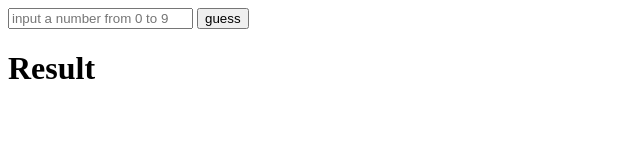
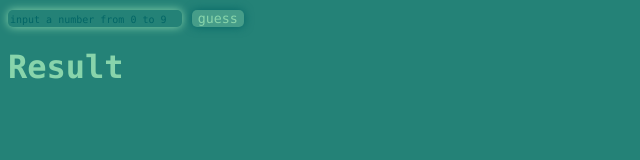
Before and after one commit to M00St4r/WebserverExercise, a website: page frontend/index.html in a window 1280 px wide. Shown: the whole page, without its empty margins (0-640 px from the left). Drawn offline with Linux system fonts and the light colour scheme.

Commit message:
clean simple style

```diff
--- a/frontend/index.html
+++ b/frontend/index.html
@@ -3,7 +3,8 @@
 <head>
     <meta charset="UTF-8">
     <meta name="viewport" content="width=device-width, initial-scale=1.0">
-    <title>Login</title>
+    <title>Guess a Number</title>
+    <link rel='stylesheet' type='text/css' media='screen' href='stylesheet.css'>
     <!-- Script wird defer geladen, damit DOM verfügbar ist -->
     <script type="module" src="script.js" defer></script>
 </head>
--- a/frontend/script.ts
+++ b/frontend/script.ts
@@ -19,7 +19,7 @@ async function guess() {
     if (guessInput) {
 
         //TODO: retry when guessInput is not a number
-        let guess: number = +guessInput
+        let guess: number = +guessInput;
 
         const res = await fetch("/guess", {
             method: "POST",
@@ -44,7 +44,7 @@ async function guess() {
         }
     }
     else{
-        alert("need to enter a number first")
+        alert("need to enter a number first");
     }
 }
 
--- /dev/null
+++ b/frontend/stylesheet.css
@@ -0,0 +1,23 @@
+*{
+    background-color: #248277;
+    color: #88d4ab;
+    font-family: "Lucida Console", "Courier New", monospace;
+}
+
+button{
+    border: 0;
+    border-radius: 5px;
+    filter: drop-shadow(0 0 5px #036666);
+    background-color: #469D89;
+}
+
+input{
+    border: 0;
+    border-radius: 5px;
+    filter: drop-shadow(0 0 5px #88d4ab);
+}
+
+input::placeholder{
+    color: #036666;
+    font-size: x-small;
+}
--- a/server.ts
+++ b/server.ts
@@ -35,9 +35,9 @@ Deno.serve({ hostname, port }, async (request: Request): Promise<Response> => {
     let result: boolean = false;
     let rand: number = Math.floor(Math.random() * 10);
     if (JSON.parse(guess) == rand) {
-      result = true
+      result = true;
     } else {
-      result = false
+      result = false;
     }
     body = { number: rand, result: result };
     return new Response(JSON.stringify(body), { status, headers });
```
